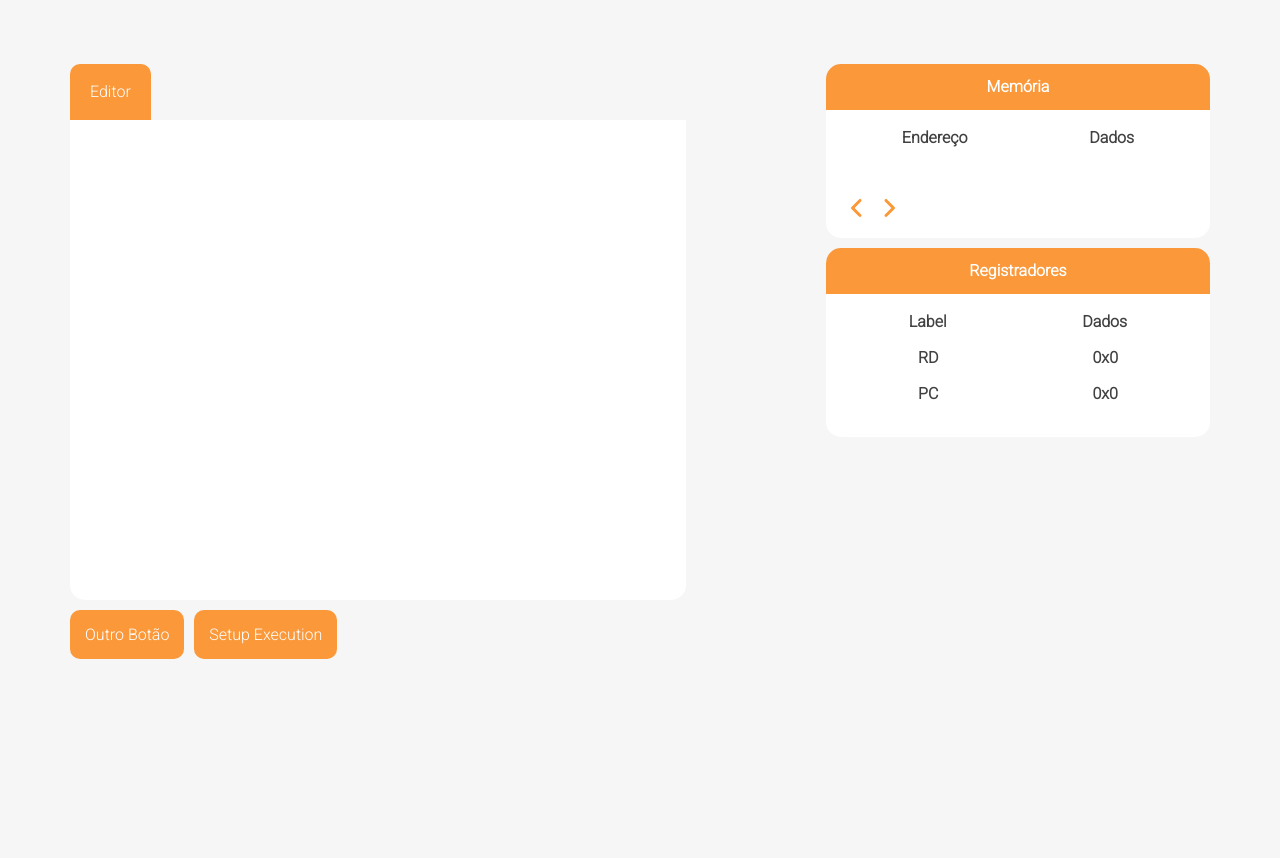
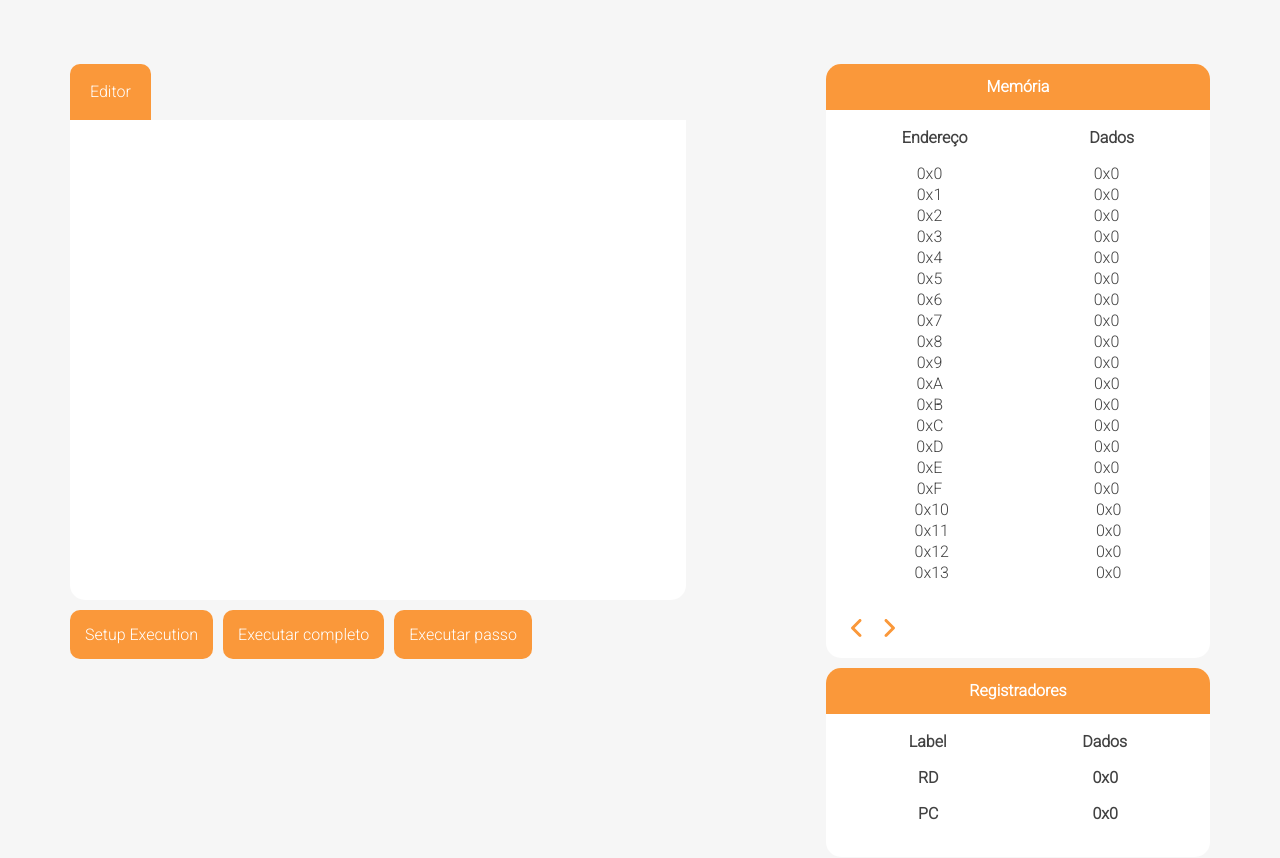
Before and after one commit to GabrielLoobo/projeto-sisprog, a React (Create React App) app in the folder frontend/: page / in a window 1280 px wide. Shown: the top 858 px of the page. Before the commit the page ends 800 px from the top, so only its background shows below. Built offline with nearby package versions, Linux system fonts and the light colour scheme.

Commit message:
adiciona update de memoryState ao abrir a tela

```diff
--- a/frontend/src/Screens/HomeScreen.js
+++ b/frontend/src/Screens/HomeScreen.js
@@ -1,4 +1,4 @@
-import React, { useState } from 'react'
+import React, { useEffect, useState } from 'react'
 import './styles.css'
 import './variables.css'
 import {
@@ -17,6 +17,15 @@ const HomeScreen = () => {
     const [RD, setRD] = useState(0);
     const [PC, setPC] = useState(0);
 
+    const handleGetMemoryState = () => {
+        const memoryState = controller.getMemoryState();
+        setMemory(memoryState.memory);
+        setRD(memoryState.RD);
+        setPC(memoryState.PC);
+    }
+    useEffect(() => {
+        handleGetMemoryState();
+    }, [])
     return (
         <div className='screen'>
             <div>
@@ -32,12 +41,6 @@ const HomeScreen = () => {
                 <div id="button-row">
                     <Button
                         onClick={() => {
-                            console.log('TODO')
-                        }}
-                        label={'Outro Botão'}
-                    />
-                    <Button
-                        onClick={() => {
                             const rawInputCode = document.getElementById('code-input-field').value;
                             const memoryState = controller.setupExecution(rawInputCode);
                             setMemory(memoryState.memory);
@@ -45,6 +48,18 @@ const HomeScreen = () => {
                             setPC(memoryState.PC);
                         }}
                         label={'Setup Execution'}
+                    />
+                    <Button
+                        onClick={() => {
+                            console.log('TODO')
+                        }}
+                        label={'Executar completo'}
+                    />
+                    <Button
+                        onClick={() => {
+                            console.log('TODO')
+                        }}
+                        label={'Executar passo'}
                     />
                 </div>
             </div>
--- a/frontend/src/sisprog-modules/controller/index.js
+++ b/frontend/src/sisprog-modules/controller/index.js
@@ -5,6 +5,14 @@ export default class Controller {
 
     constructor() {
         this._es = new ExecutionSimulator();
+    }
+
+    getMemoryState(){
+        return {
+            RD: this._es._RD.get(),
+            PC: this._es._PC.get(),
+            memory: this._es._memory.get_memory()
+        }
     }
 
     setupExecution(rawInputCode) {
```
